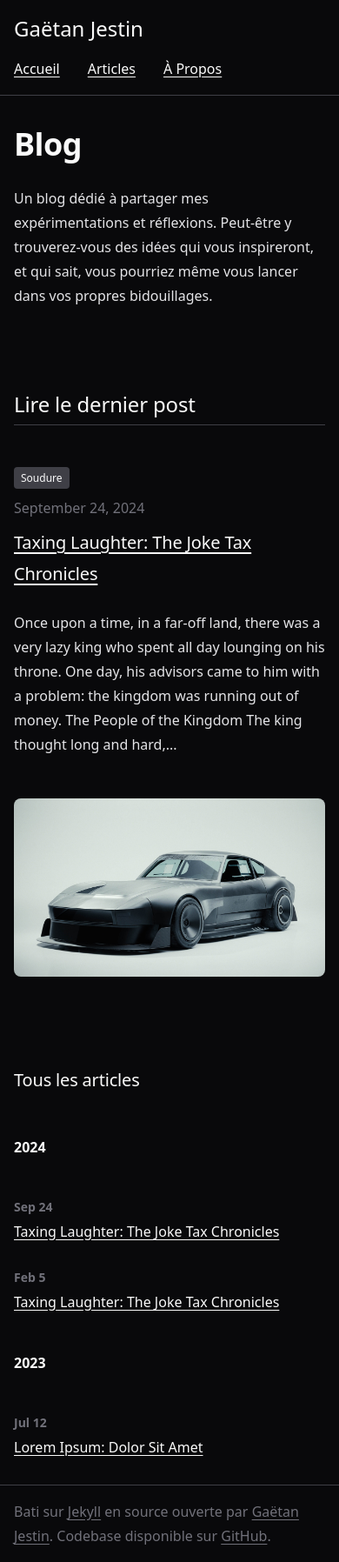
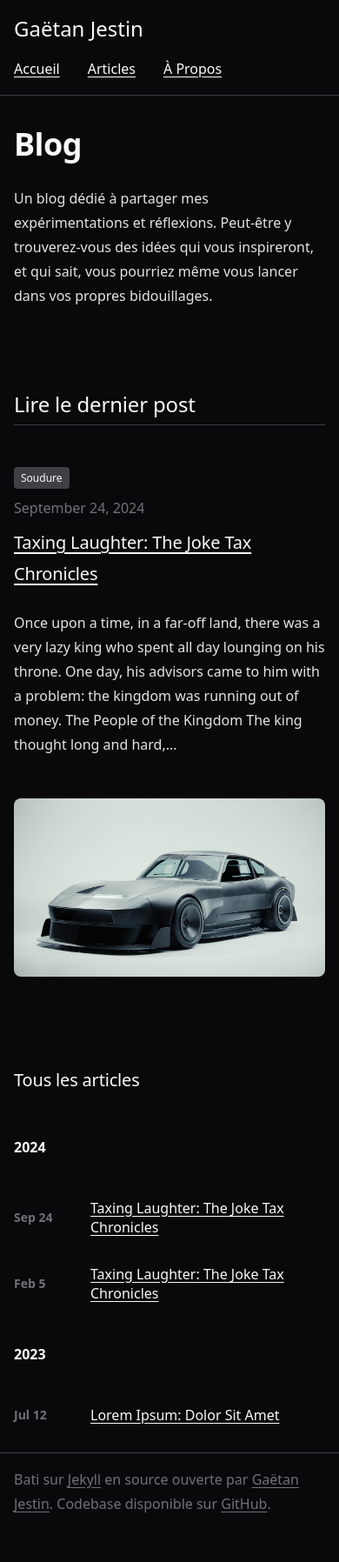
Before and after one commit to MerlinConnected/blablarduino, a Jekyll site: the page built from index.md, in a window 390 px wide. Shown: the whole page at 87% size. Built offline with Jekyll 4.4.1, drawn with Linux system fonts in a browser that asks for light colours; after the commit the page ends 1759 px from its top, so only the background shows below that.

Commit message:
fix(Home): history section on mobile

```diff
--- a/_sass/pages/home.scss
+++ b/_sass/pages/home.scss
@@ -84,7 +84,6 @@ main.simple-page {
 						align-items: center;
 
 						@media all and (max-width: 768px) {
-							grid-template-columns: 1fr;
 							gap: 0.5rem;
 						}
 
```
